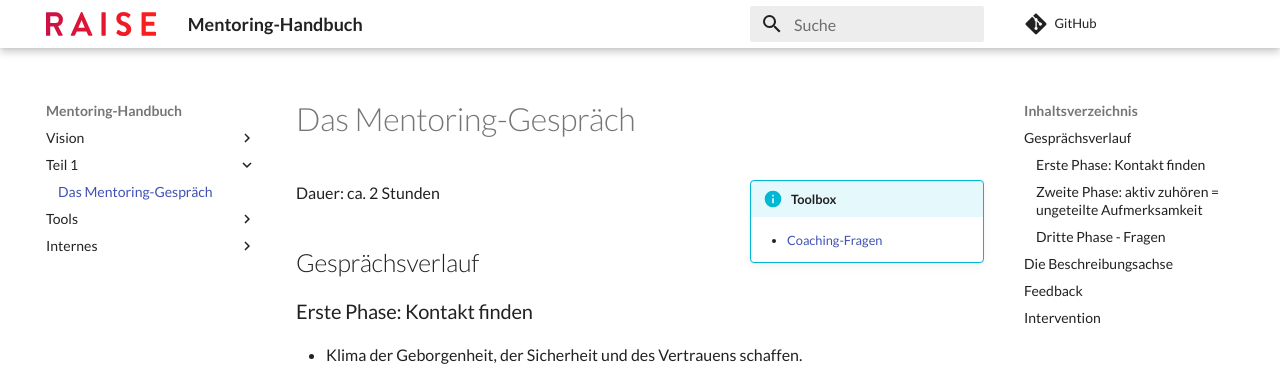
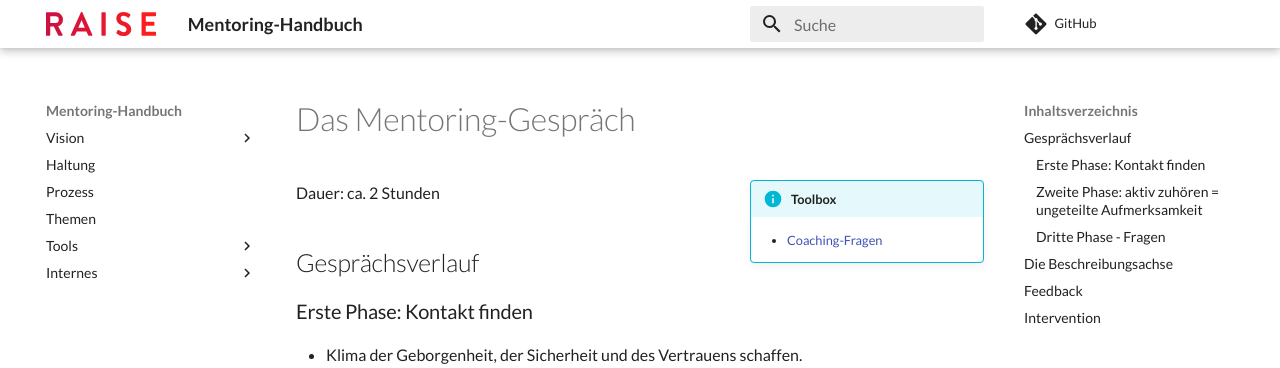
Before and after one commit to chbndrhnns/raise-mentoring-workbook, an MkDocs documentation site: the page built from docs/mentoring-gespraech.md, in a window 1280 px wide. Shown: the top 368 px of the page. Built offline with MkDocs 1.6.1 and Material for MkDocs 9.7.7, drawn with Linux system fonts in a browser that asks for light colours; comment, search, counter and statistics services are not loaded.

Commit message:
feat: Implement structure with four main chapters

```diff
--- a/mkdocs.yml
+++ b/mkdocs.yml
@@ -33,9 +33,13 @@ plugins:
 nav:
   - Vision:
     - vision/index.md
-    - journey.md
-  - Teil 1:
-    - mentoring-gespraech.md
+    - vision/journey.md
+  - Haltung:
+    - haltung/index.md
+  - Prozess:
+    - prozess/index.md
+  - Themen:
+    - themen/index.md
   - Tools:
     - tools/coaching-fragen.md
   - Internes:
```
Also changed, not shown: docs/haltung/index.md (added, +1 -0 lines), docs/journey.md (deleted, +0 -3 lines), docs/prozess/index.md (added, +1 -0 lines), docs/themen/index.md (added, +1 -0 lines), docs/vision/journey.md (added, +3 -0 lines).
